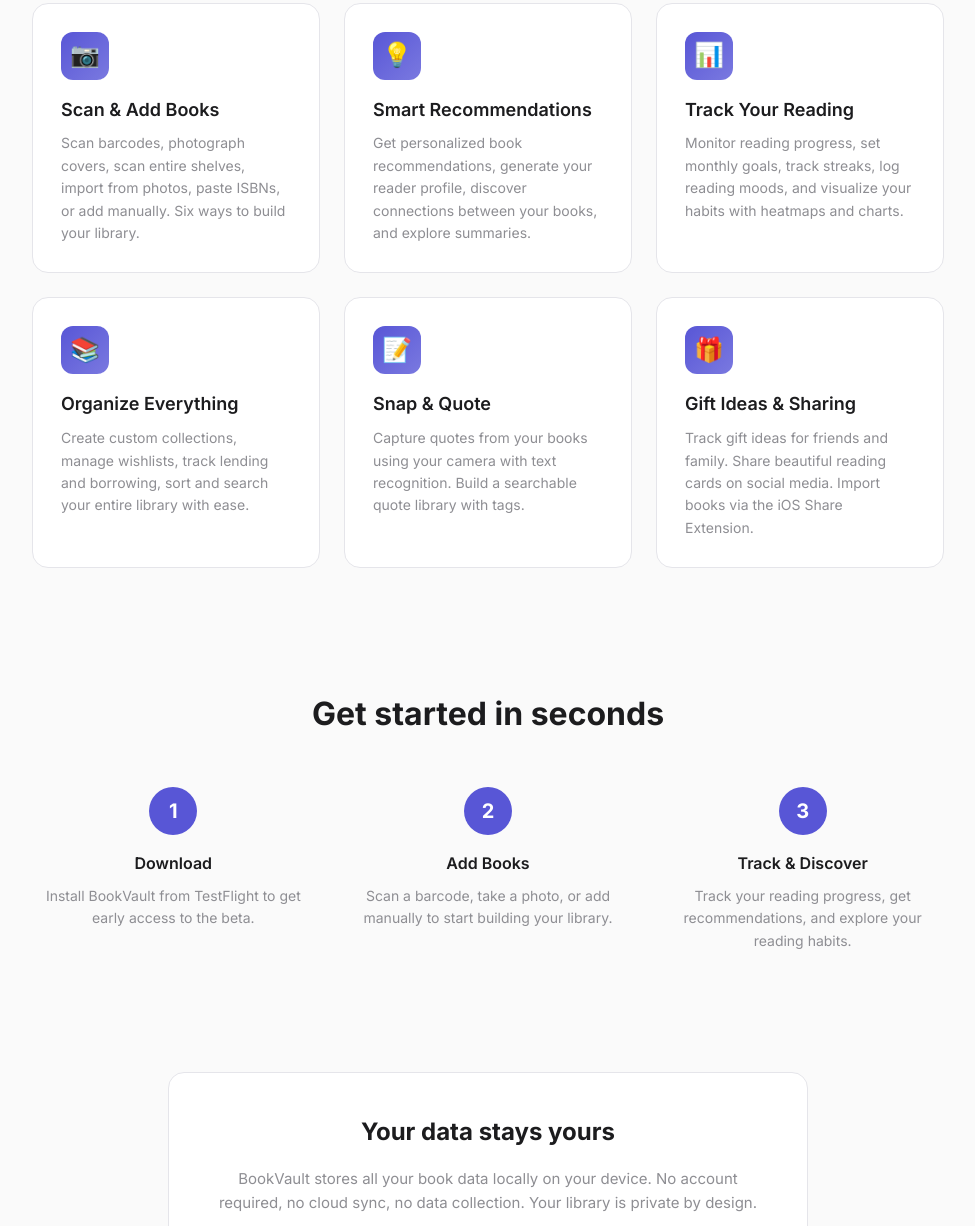
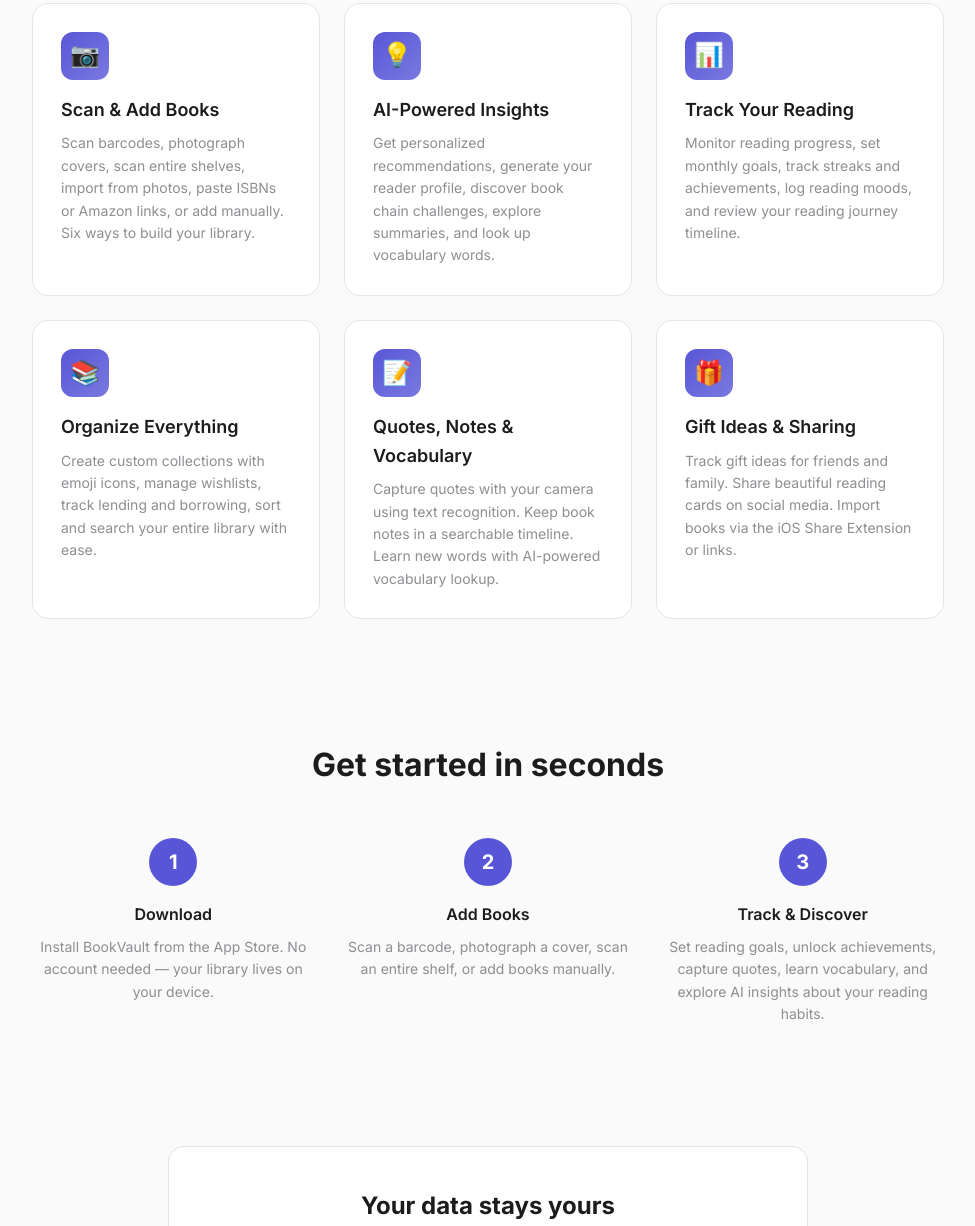
Before and after one commit to jig21nesh/bookvault-site, a plain HTML site: page index.html in a window 1280 px wide. Shown: the part 699-1925 px from the top of the page, without its empty margins (152-1127 px from the left). Drawn offline with Linux system fonts and the light colour scheme.

Commit message:
docs: Update website with current features (beta.24)
Refreshed feature cards: AI-Powered Insights, Quotes/Notes/Vocabulary,
updated descriptions for tracking (achievements, journey) and
organization (emoji collections). Updated how-it-works steps and meta
description.

```diff
--- a/index.html
+++ b/index.html
@@ -4,8 +4,8 @@
     <meta charset="UTF-8">
     <meta name="viewport" content="width=device-width, initial-scale=1.0">
     <title>BookVault - Your Personal Book Library</title>
-    <meta name="description" content="BookVault is an iOS app for managing your personal book library with barcode scanning, smart recommendations, reading tracking, and more.">
-    <meta name="keywords" content="BookVault, book library, iOS app, barcode scanner, book tracker, reading tracker">
+    <meta name="description" content="BookVault is an iOS app for managing your personal book library with barcode scanning, AI-powered recommendations, reading tracking, vocabulary learning, and more.">
+    <meta name="keywords" content="BookVault, book library, iOS app, barcode scanner, book tracker, reading tracker, AI recommendations, vocabulary, reading goals">
     <meta property="og:title" content="BookVault - Your Personal Book Library">
     <meta property="og:description" content="Scan, organize, and track your personal book collection.">
     <meta property="og:type" content="website">
@@ -296,32 +296,32 @@
                 <div class="feature-card">
                     <div class="feature-icon">📷</div>
                     <h3>Scan & Add Books</h3>
-                    <p>Scan barcodes, photograph covers, scan entire shelves, import from photos, paste ISBNs, or add manually. Six ways to build your library.</p>
+                    <p>Scan barcodes, photograph covers, scan entire shelves, import from photos, paste ISBNs or Amazon links, or add manually. Six ways to build your library.</p>
                 </div>
                 <div class="feature-card">
                     <div class="feature-icon">💡</div>
-                    <h3>Smart Recommendations</h3>
-                    <p>Get personalized book recommendations, generate your reader profile, discover connections between your books, and explore summaries.</p>
+                    <h3>AI-Powered Insights</h3>
+                    <p>Get personalized recommendations, generate your reader profile, discover book chain challenges, explore summaries, and look up vocabulary words.</p>
                 </div>
                 <div class="feature-card">
                     <div class="feature-icon">📊</div>
                     <h3>Track Your Reading</h3>
-                    <p>Monitor reading progress, set monthly goals, track streaks, log reading moods, and visualize your habits with heatmaps and charts.</p>
+                    <p>Monitor reading progress, set monthly goals, track streaks and achievements, log reading moods, and review your reading journey timeline.</p>
                 </div>
                 <div class="feature-card">
                     <div class="feature-icon">📚</div>
                     <h3>Organize Everything</h3>
-                    <p>Create custom collections, manage wishlists, track lending and borrowing, sort and search your entire library with ease.</p>
+                    <p>Create custom collections with emoji icons, manage wishlists, track lending and borrowing, sort and search your entire library with ease.</p>
                 </div>
                 <div class="feature-card">
                     <div class="feature-icon">📝</div>
-                    <h3>Snap & Quote</h3>
-                    <p>Capture quotes from your books using your camera with text recognition. Build a searchable quote library with tags.</p>
+                    <h3>Quotes, Notes & Vocabulary</h3>
+                    <p>Capture quotes with your camera using text recognition. Keep book notes in a searchable timeline. Learn new words with AI-powered vocabulary lookup.</p>
                 </div>
                 <div class="feature-card">
                     <div class="feature-icon">🎁</div>
                     <h3>Gift Ideas & Sharing</h3>
-                    <p>Track gift ideas for friends and family. Share beautiful reading cards on social media. Import books via the iOS Share Extension.</p>
+                    <p>Track gift ideas for friends and family. Share beautiful reading cards on social media. Import books via the iOS Share Extension or links.</p>
                 </div>
             </div>
         </section>
@@ -332,17 +332,17 @@
                 <div class="step">
                     <div class="step-number">1</div>
                     <h3>Download</h3>
-                    <p>Install BookVault from TestFlight to get early access to the beta.</p>
+                    <p>Install BookVault from the App Store. No account needed — your library lives on your device.</p>
                 </div>
                 <div class="step">
                     <div class="step-number">2</div>
                     <h3>Add Books</h3>
-                    <p>Scan a barcode, take a photo, or add manually to start building your library.</p>
+                    <p>Scan a barcode, photograph a cover, scan an entire shelf, or add books manually.</p>
                 </div>
                 <div class="step">
                     <div class="step-number">3</div>
                     <h3>Track & Discover</h3>
-                    <p>Track your reading progress, get recommendations, and explore your reading habits.</p>
+                    <p>Set reading goals, unlock achievements, capture quotes, learn vocabulary, and explore AI insights about your reading habits.</p>
                 </div>
             </div>
         </section>
```
